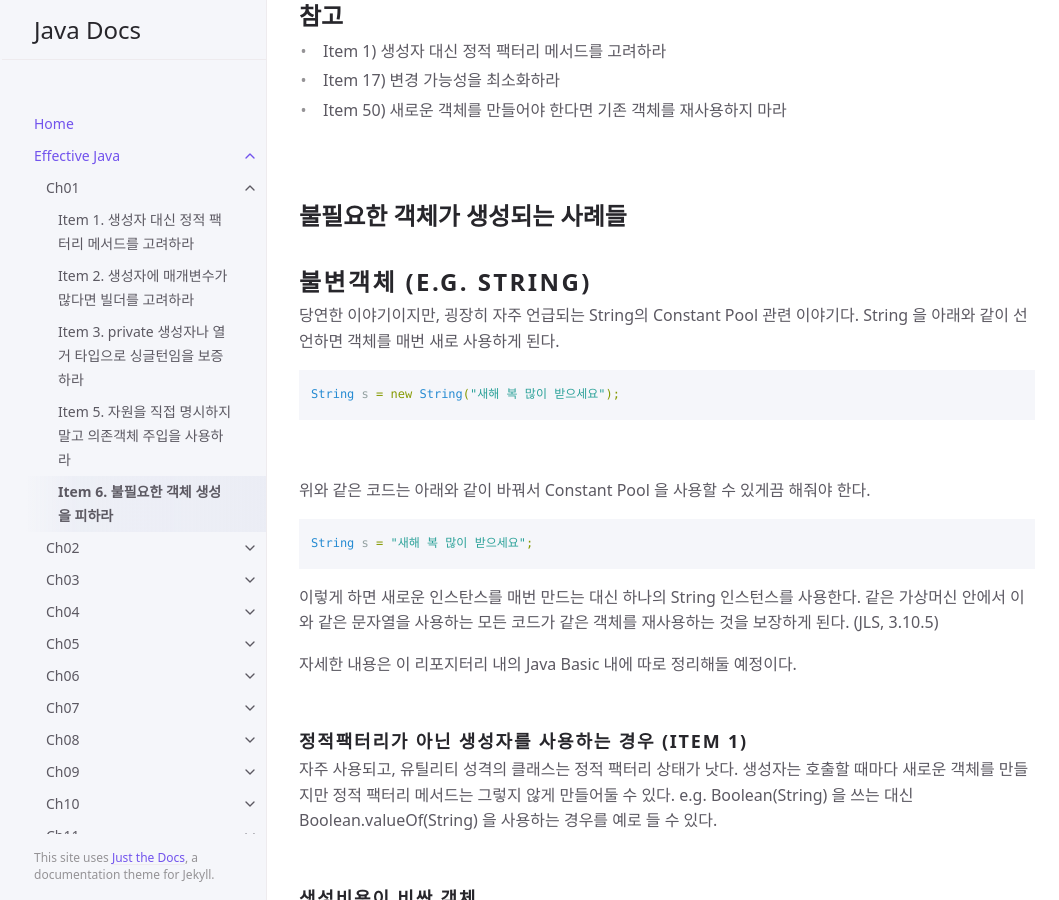
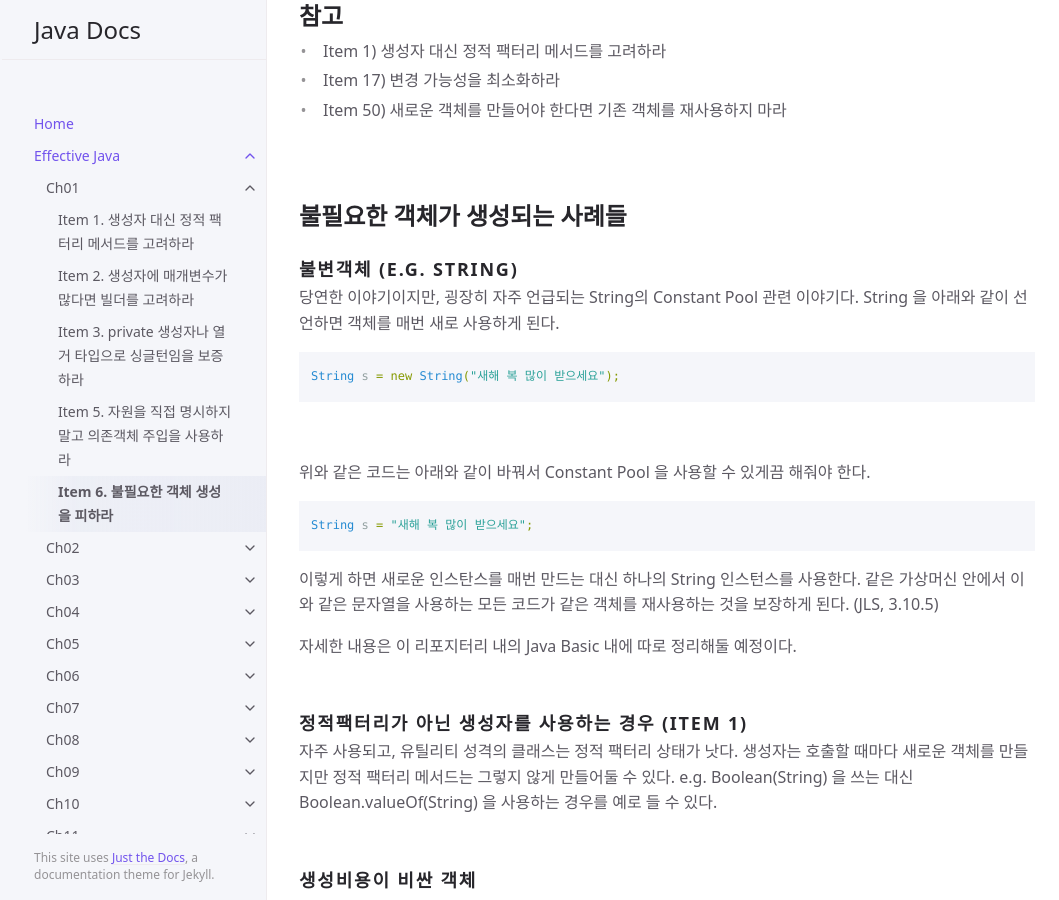
Before and after one commit to gosgjung/0-docs-study-java, a Jekyll site: the page built from docs/effective-java/chapter01/Item 6. 불필요한 객체 생성을 피하라.md, in a window 1280 px wide and 900 px high, scrolled down 936 px. Shown: the whole window, without its empty margins (105-1164 px from the left). Built offline with Jekyll 4.4.1, drawn with Linux system fonts in a browser that asks for light colours.

Commit message:
Item 6. 불필요한 객체 생성을 피하라

```diff
--- a/docs/effective-java/chapter01/Item 6. 불필요한 객체 생성을 피하라.md
+++ b/docs/effective-java/chapter01/Item 6. 불필요한 객체 생성을 피하라.md
@@ -58,7 +58,7 @@ layout: default
 {: .fs-6 .fw-700 }
 
 #### 불변객체 (e.g. String)
-{: .fs-6 .fw-700 }
+{: .fs-5 .fw-700 }
 
 당연한 이야기이지만, 굉장히 자주 언급되는 String의 Constant Pool 관련 이야기다.
 String 을 아래와 같이 선언하면 객체를 매번 새로 사용하게 된다.
```
